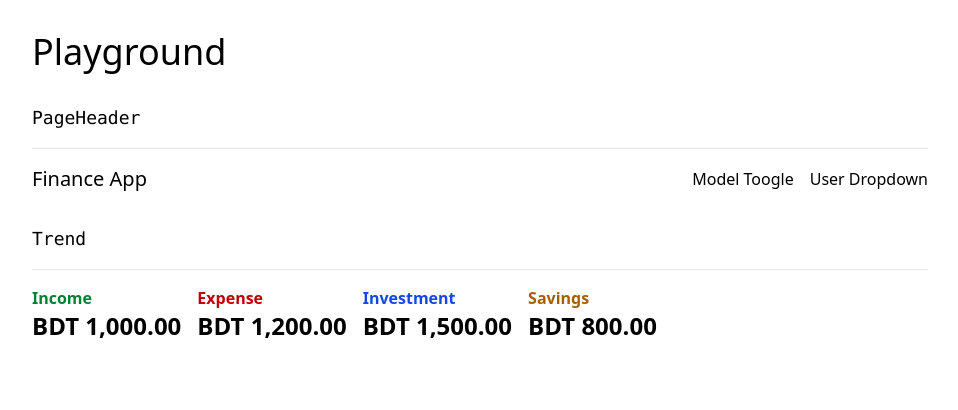
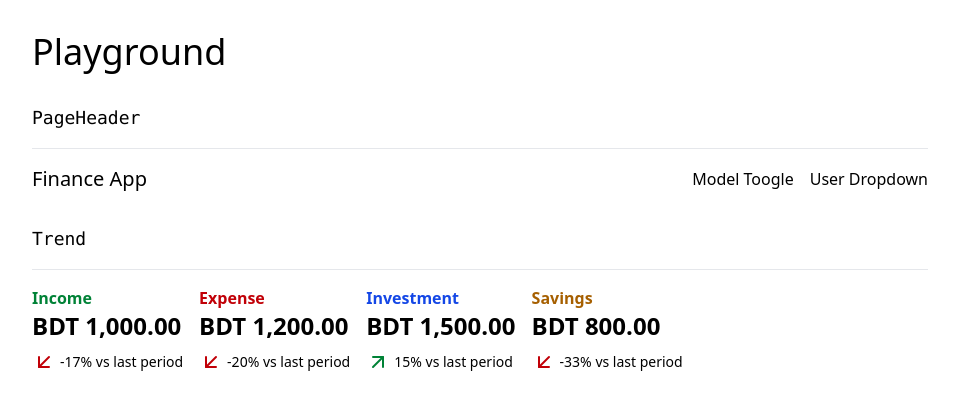
Before and after one commit to PranoySarker/finance-app-next, a Next.js app: page /playground in a window 1280 px wide. Shown: the top 410 px of the page, without its empty margins (160-1118 px from the left). Built offline with nearby package versions, Linux system fonts and the light colour scheme.

Commit message:
create functions and make component looks nice
here using useMeno hook to avoid unnecessary rendering function and make some new change in jsx to look better

```diff
--- a/app/components/Trend.js
+++ b/app/components/Trend.js
@@ -1,4 +1,5 @@
-import React from "react";
+import React, { useMemo } from "react";
+import { ArrowDownLeft, ArrowUpRight } from "lucide-react";
 
 const Trend = ({ type, amount, prevAmount }) => {
   const colorClasses = {
@@ -9,9 +10,14 @@ const Trend = ({ type, amount, prevAmount }) => {
   };
 
   const calcPercentageChange = (amount, prevAmount) => {
-    if (prevAmount === 0) return 0; // Avoid division by zero
+    if (!prevAmount || !amount) return 0; // Avoid division by zero
     return ((amount - prevAmount) / prevAmount) * 100;
   };
+
+  const percentageChange = useMemo(
+    () => calcPercentageChange(amount, prevAmount).toFixed(0),
+    [amount, prevAmount]
+  );
 
   const formatCurrency = (amount) => {
     return new Intl.NumberFormat("en-US", {
@@ -26,6 +32,15 @@ const Trend = ({ type, amount, prevAmount }) => {
       <div className="text-2xl font-semibold text-black dark:text-white mb-2">
         {amount ? formatCurrency(amount) : formatCurrency(0)}
       </div>
+      <div className="flex space-x-1 items-center text-sm">
+        {percentageChange <= 0 && (
+          <ArrowDownLeft className="text-red-700 dark:text-red-300" />
+        )}
+        {percentageChange > 0 && (
+          <ArrowUpRight className="text-green-700 dark:text-green-300" />
+        )}
+        <div>{percentageChange}% vs last period</div>
+      </div>
     </div>
   );
 };
--- a/app/playground/page.js
+++ b/app/playground/page.js
@@ -17,10 +17,10 @@ const page = () => {
         <h2 className="mb-4 text-lg font-mono">Trend</h2>
         <hr className="mb-4 border-gray-200 dark:border-gray-800" />
         <div className="flex space-x-4">
-          <Trend type="Income" amount={1000} />
-          <Trend type="Expense" amount={1200} />
-          <Trend type="Investment" amount={1500} />
-          <Trend type="Savings" amount={800} />
+          <Trend type="Income" amount={1000} prevAmount={1200} />
+          <Trend type="Expense" amount={1200} prevAmount={1500} />
+          <Trend type="Investment" amount={1500} prevAmount={1300} />
+          <Trend type="Savings" amount={800} prevAmount={1200} />
         </div>
       </div>
     </main>
```
Also changed, not shown: package.json (+5 -4 lines), 1 other file (tests, documents, lock files or other folders).
